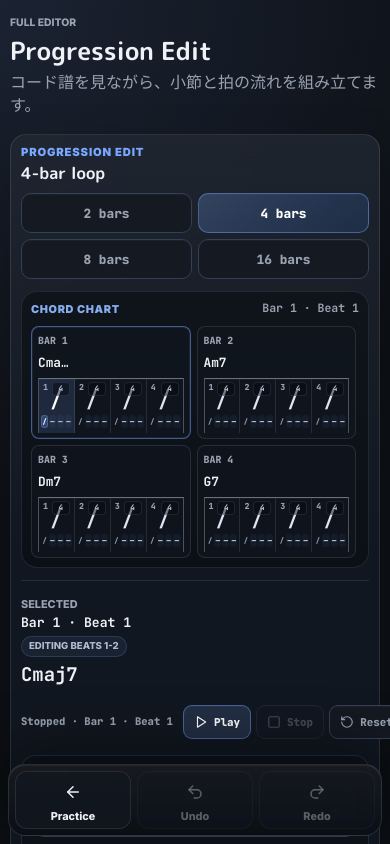
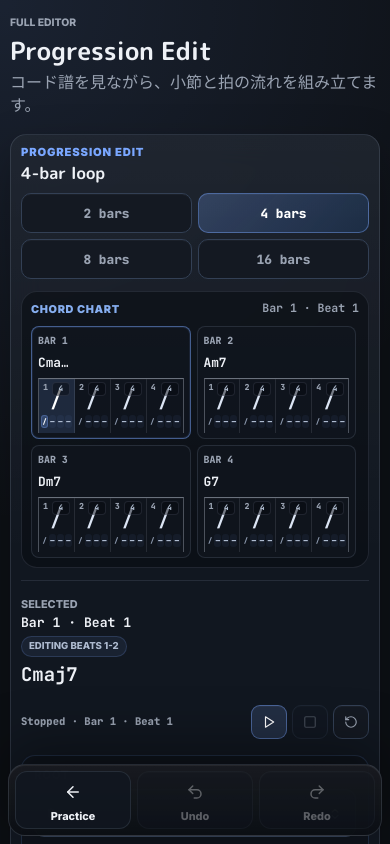
Before and after one commit to muu-ima/muu-fret-degree, a Next.js app: page /progression in a window 390 px wide. Shown: the top 844 px of the page. Built offline with nearby package versions, Linux system fonts and the light colour scheme.

Commit message:
Fit editor transport on mobile

```diff
--- a/app/globals.css
+++ b/app/globals.css
@@ -3190,9 +3190,33 @@ select:focus-visible,
   }
 
   .progressionMiniTransport {
+    width: 100%;
+    min-width: 0;
     grid-column: 1 / -1;
     grid-row: 2;
     justify-content: space-between;
+    gap: 8px;
+  }
+
+  .progressionMiniTransport > span {
+    min-width: 0;
+    overflow: hidden;
+    text-overflow: ellipsis;
+  }
+
+  .progressionMiniTransport > div {
+    flex: 0 0 auto;
+  }
+
+  .progressionMiniTransport button {
+    width: 36px;
+    min-height: 34px;
+    justify-content: center;
+    padding: 0;
+  }
+
+  .progressionMiniTransport button span {
+    display: none;
   }
 
   .progressionHarmonyFields {
```
